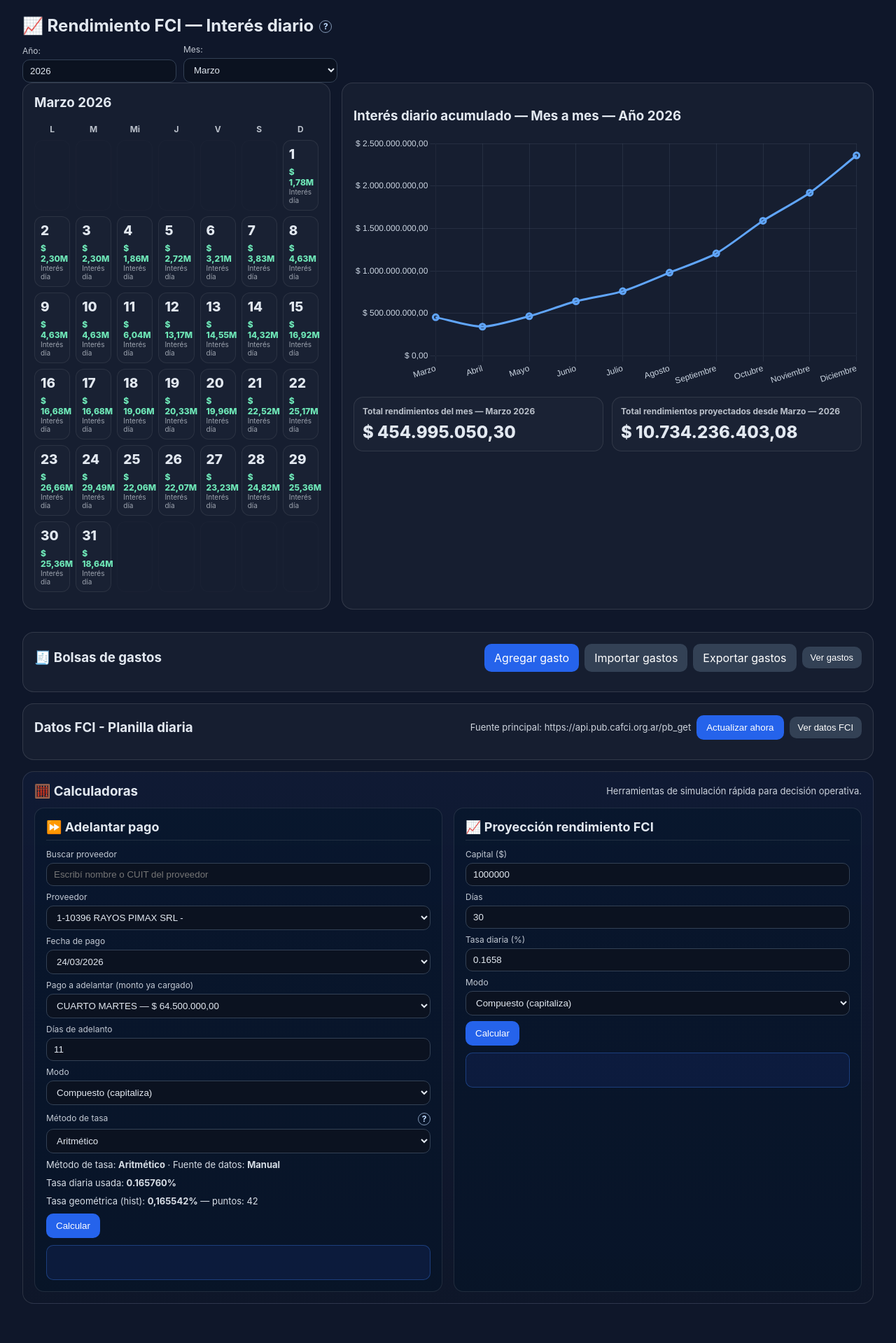
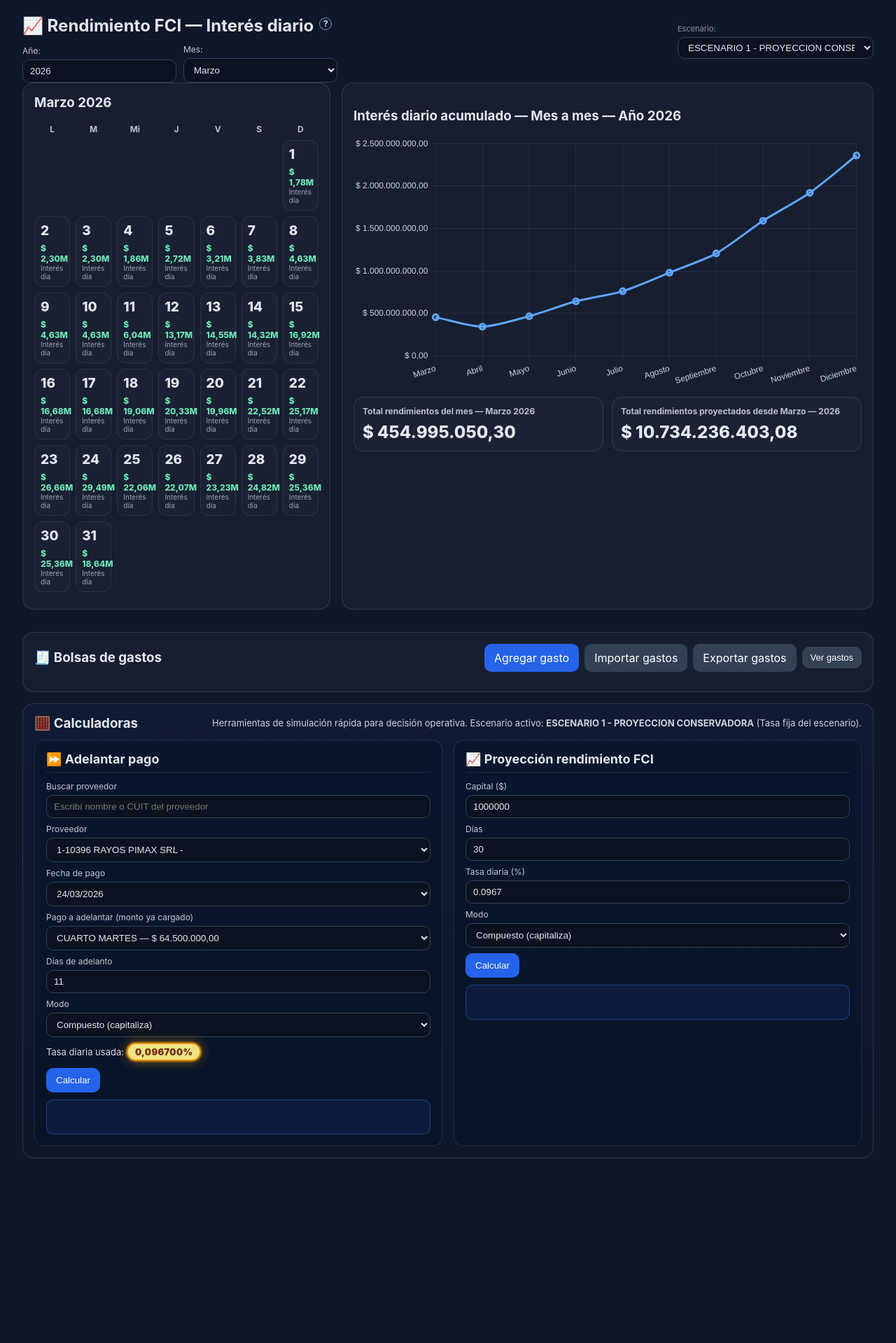
Before and after one commit to emiliortiztrabajo-source/proyeccion_app_django, a Django app: page / in a window 1280 px wide. Shown: the part 93-2012 px from the top of the page at 70% size. After the commit the page ends 1748 px from the top, so only its background shows below. Run offline with Django 5.2, Linux system fonts and the light colour scheme; a user stored in the database is signed in; data comes from the database, SQL or seed files in the repository; both versions use the stored data as it was after the commit.

Commit message:
eeee
eeee

```diff
--- a/dashboard/forms.py
+++ b/dashboard/forms.py
@@ -22,11 +22,18 @@ MONTH_NAME_ES = {
 
 
 class DashboardFilterForm(forms.Form):
+    scenario_id = forms.ChoiceField(label="Escenario", choices=[])
     year = forms.IntegerField(label="Año")
     month = forms.ChoiceField(label="Mes", choices=[])
 
-    def __init__(self, *args, year=2026, start_month=3, **kwargs):
+    def __init__(self, *args, year=2026, start_month=3, scenario_choices=None, selected_scenario_id=None, **kwargs):
         super().__init__(*args, **kwargs)
+        normalized_choices = [(str(pk), label) for pk, label in (scenario_choices or [])]
+        self.fields["scenario_id"].choices = normalized_choices
+        if selected_scenario_id is not None:
+            self.fields["scenario_id"].initial = str(selected_scenario_id)
+        elif normalized_choices:
+            self.fields["scenario_id"].initial = normalized_choices[0][0]
         self.fields["month"].choices = [(m, MONTH_NAME_ES[m]) for m in range(start_month, 13)]
         self.fields["year"].initial = year
         self.fields["month"].initial = start_month
--- a/dashboard/static/dashboard/css/dashboard.css
+++ b/dashboard/static/dashboard/css/dashboard.css
@@ -52,12 +52,46 @@ body {
 }
 .panel-narrow { max-width: 680px; margin: 20px auto; }
 
+.dashboard-head {
+  position: relative;
+}
+#periodFilterForm {
+  position: relative;
+  width: 100%;
+  display: block;
+}
 .dashboard-head h2 { margin: 0; }
+.dashboard-head-scenario-row {
+  position: absolute;
+  top: 12px;
+  right: 0;
+  width: 280px;
+}
 .dashboard-head-title-row {
   display: flex;
-  align-items: center;
+  align-items: flex-start;
   gap: 8px;
   margin: 0 0 12px;
+  padding-right: 300px;
+}
+.dashboard-head-period-row {
+  display: grid;
+  grid-template-columns: repeat(2, minmax(180px, 220px));
+  gap: 10px;
+  align-items: end;
+}
+.scenario-switch-card {
+  width: 100%;
+  min-width: 0;
+  max-width: 100%;
+  padding: 0;
+}
+.form-row--scenario label {
+  font-size: 11px;
+  opacity: .6;
+}
+.form-row--scenario select {
+  padding: 6px 10px;
 }
 .help-inline--head {
   margin-left: 2px;
@@ -72,7 +106,7 @@ body {
   max-width: 720px;
 }
 .filter-grid { display: grid; grid-template-columns: repeat(5, minmax(0,1fr)); gap: 10px; align-items: end; }
-.filter-grid--period { grid-template-columns: repeat(2, minmax(180px, 220px)); }
+.filter-grid--period { grid-template-columns: 1fr; gap: 0; align-items: stretch; }
 .filter-grid--expense { grid-template-columns: minmax(220px, 1.2fr) minmax(180px, .9fr) auto; margin-bottom: 12px; }
 .filter-grid--cafci { grid-template-columns: repeat(2, minmax(170px, 220px)) auto; margin-bottom: 12px; }
 .form-row { display: flex; flex-direction: column; gap: 5px; }
@@ -216,6 +250,29 @@ th { background: rgba(15, 23, 42, .8); position: sticky; top: 0; }
   line-height: 1.45;
 }
 .section-meta--hint { margin-top: 4px; opacity: .95; }
+#metaTasa {
+  display: inline-block;
+  padding: 3px 10px;
+  border-radius: 999px;
+  background: #fef08a;
+  border: 2px solid #f59e0b;
+  color: #7c2d12;
+  font-weight: 900;
+  letter-spacing: .3px;
+  box-shadow: 0 0 0 2px rgba(245, 158, 11, .35), 0 0 18px rgba(245, 158, 11, .55);
+  animation: metaTasaPulse 1.1s ease-in-out infinite;
+}
+
+@keyframes metaTasaPulse {
+  0%, 100% {
+    transform: scale(1);
+    box-shadow: 0 0 0 2px rgba(245, 158, 11, .35), 0 0 18px rgba(245, 158, 11, .55);
+  }
+  50% {
+    transform: scale(1.05);
+    box-shadow: 0 0 0 3px rgba(245, 158, 11, .45), 0 0 24px rgba(245, 158, 11, .8);
+  }
+}
 .calc-actions { margin-top: 8px; margin-bottom: 6px; }
 .calc-result {
   margin-top: 10px;
@@ -249,6 +306,21 @@ th { background: rgba(15, 23, 42, .8); position: sticky; top: 0; }
   .chart-wrap { height: 300px; }
   .panel-title-row { flex-direction: column; align-items: flex-start; }
   .dashboard-head-title-row {
+    flex-direction: column;
     align-items: flex-start;
+    padding-right: 0;
+  }
+  .dashboard-head-scenario-row {
+    position: static;
+    width: 100%;
+    margin-bottom: 8px;
+  }
+  .dashboard-head-period-row {
+    grid-template-columns: 1fr;
+  }
+  .scenario-switch-card {
+    width: 100%;
+    min-width: 0;
+    max-width: 100%;
   }
 }
--- a/dashboard/templates/dashboard/home.html
+++ b/dashboard/templates/dashboard/home.html
@@ -14,6 +14,13 @@
 </section>
 {% else %}
 <section class="dashboard-head">
+  <form method="get" id="periodFilterForm">
+    <div class="dashboard-head-scenario-row">
+      <div class="scenario-switch-card">
+        <div class="form-row form-row--scenario">{{ period_form.scenario_id.label_tag }}{{ period_form.scenario_id }}</div>
+      </div>
+    </div>
+
     <div class="dashboard-head-title-row">
       <h2>📈 Rendimiento FCI — Interés diario</h2>
       <details class="help-inline help-inline--head">
@@ -25,9 +32,11 @@
         </div>
       </details>
     </div>
-  <form method="get" class="filter-grid filter-grid--period" id="periodFilterForm">
+
+    <div class="dashboard-head-period-row">
       <div class="form-row">{{ period_form.year.label_tag }}{{ period_form.year }}</div>
       <div class="form-row">{{ period_form.month.label_tag }}{{ period_form.month }}</div>
+    </div>
     {% if request.GET.provider %}<input type="hidden" name="provider" value="{{ request.GET.provider }}">{% endif %}
     {% if request.GET.payment_date %}<input type="hidden" name="payment_date" value="{{ request.GET.payment_date }}">{% endif %}
     {% if cafci_selected_start %}<input type="hidden" name="start_date" value="{{ cafci_selected_start|date:'Y-m-d' }}">{% endif %}
@@ -265,6 +274,7 @@
   </div>
 </section>
 
+{% if show_cafci_panel %}
 <section class="panel panel-cafci">
   <div class="panel-title-row">
     <h3>Datos FCI - Planilla diaria</h3>
@@ -333,11 +343,12 @@
   </div>
   </div>
 </section>
+{% endif %}
 
 <section class="panel panel-calculators">
   <div class="panel-title-row">
     <h3>🧮 Calculadoras</h3>
-    <p class="section-meta section-meta--inline">Herramientas de simulación rápida para decisión operativa.</p>
+    <p class="section-meta section-meta--inline">Herramientas de simulación rápida para decisión operativa. Escenario activo: <strong>{{ scenario.name }}</strong> ({{ scenario.get_interest_mode_display }}).</p>
   </div>
   <div class="double-grid">
     <article class="calc-box calc-box--adelanto">
@@ -369,6 +380,7 @@
           <option>Simple</option>
         </select>
       </div>
+      {% if scenario_interest_mode == 'WEEKLY_AVG' %}
       <div class="form-row">
         <div class="label-with-help-row">
           <label for="adelantoMetodo">Método de tasa</label>
@@ -387,12 +399,13 @@
         </select>
       </div>
       <p class="section-meta section-meta--hint">Método de tasa: <strong id="metaMetodo">Aritmético</strong> · Fuente de datos: <strong id="metaFuente">{{ cafci_1822_source_mode|default:'manual'|capfirst }}</strong></p>
-      <p class="section-meta section-meta--hint">Tasa diaria usada: <strong id="metaTasa">{{ daily_rate_pct|floatformat:6 }}%</strong></p>
-      {% if cafci_1822_geometric_rate_pct %}
+      {% endif %}
+      <p class="section-meta section-meta--hint">Tasa diaria usada: <strong id="metaTasa" style="display:inline-block;padding:3px 10px;border-radius:999px;background:#fef08a;border:2px solid #f59e0b;color:#7c2d12;font-weight:900;letter-spacing:.3px;box-shadow:0 0 0 2px rgba(245,158,11,.35),0 0 18px rgba(245,158,11,.55);">{{ daily_rate_pct|floatformat:6 }}%</strong></p>
+      {% if scenario_interest_mode == 'WEEKLY_AVG' and cafci_1822_geometric_rate_pct %}
         <p class="section-meta section-meta--hint">Tasa geométrica (hist): <strong>{{ cafci_1822_geometric_rate_pct|floatformat:6 }}%</strong> — puntos: {{ cafci_1822_geometric_points_used }}</p>
       {% endif %}
-      <input type="hidden" id="server_rate_arith" value="{{ cafci_1822_series_arith_rate_decimal_str|default:adelanto_daily_rate_decimal }}">
-      <input type="hidden" id="server_rate_geom" value="{{ cafci_1822_series_geom_rate_decimal_str|default:adelanto_daily_rate_decimal }}">
+      <input type="hidden" id="server_rate_arith" value="{{ calculator_rate_arith_decimal|default:adelanto_daily_rate_decimal }}">
+      <input type="hidden" id="server_rate_geom" value="{{ calculator_rate_geom_decimal|default:adelanto_daily_rate_decimal }}">
       <div class="calc-actions">
         <button type="button" class="btn-primary" data-rate-decimal="{{ adelanto_daily_rate_decimal }}" onclick="calcAdelantoFromButton(this)">Calcular</button>
       </div>
--- a/dashboard/views.py
+++ b/dashboard/views.py
@@ -591,7 +591,15 @@ def _compute_recent_7day_rate():
 
 @login_required
 def dashboard_home(request):
+	available_scenarios = list(Scenario.objects.order_by("-year", "name"))
 	scenario = resolve_default_scenario()
+	requested_scenario_id = request.GET.get("scenario_id")
+	if requested_scenario_id:
+		try:
+			requested_scenario_id = int(requested_scenario_id)
+			scenario = next((s for s in available_scenarios if s.id == requested_scenario_id), scenario)
+		except (TypeError, ValueError):
+			pass
 
 	if not scenario:
 		return render(request, "dashboard/home.html", {"no_data": True})
@@ -601,6 +609,8 @@ def dashboard_home(request):
 		request.GET or None,
 		year=scenario.year,
 		start_month=scenario.start_month,
+		scenario_choices=[(s.id, f"{s.name} ({s.year})") for s in available_scenarios],
+		selected_scenario_id=scenario.id,
 	)
 	expense_filter_form = ExpenseFilterForm(
 		request.GET or None,
@@ -613,6 +623,15 @@ def dashboard_home(request):
 	selected_payment_date = None
 
 	if period_form.is_valid():
+		selected_form_scenario_id = int(period_form.cleaned_data["scenario_id"])
+		selected_scenario = next((s for s in available_scenarios if s.id == selected_form_scenario_id), None)
+		if selected_scenario is not None and selected_scenario.id != scenario.id:
+			scenario = selected_scenario
+			provider_qs = scenario.expenses.values_list("provider_id", flat=True).distinct()
+			expense_filter_form = ExpenseFilterForm(
+				request.GET or None,
+				provider_queryset=Provider.objects.filter(id__in=provider_qs),
+			)
 		selected_year = period_form.cleaned_data["year"]
 		selected_month = int(period_form.cleaned_data["month"])
 
@@ -690,6 +709,8 @@ def dashboard_home(request):
 
 	context = {
 		"scenario": scenario,
+		"available_scenarios": available_scenarios,
+		"show_cafci_panel": scenario.interest_mode == Scenario.INTEREST_MODE_WEEKLY_AVG,
 		"period_form": period_form,
 		"expense_filter_form": expense_filter_form,
 		"month_name": MONTH_NAME_ES[selected_month],
@@ -721,35 +742,39 @@ def dashboard_home(request):
 		"next_dir_amount": _next_dir_for("amount"),
 		"today": date.today(),
 	}
-	context.update(_build_cafci_context(request))
+	if context["show_cafci_panel"]:
+		context.update(_build_cafci_context(request))
 
-	# Keep default displayed rate aligned with source series first (manual/excel), then fall back.
-	preferred_rates = [
-		_sanitize_rate_decimal(context.get("cafci_1822_series_arith_rate_decimal")),
-		_sanitize_rate_decimal(context.get("cafci_1822_series_geom_rate_decimal")),
-		_sanitize_rate_decimal(context.get("cafci_1822_geometric_rate_decimal")),
-		_sanitize_rate_decimal(context.get("cafci_1822_7day_rate_decimal")),
-		_sanitize_rate_decimal(context.get("cafci_1822_estimated_rate_decimal")),
-	]
-	estimated_rate_decimal = next((r for r in preferred_rates if r is not None), None)
-	if estimated_rate_decimal is not None:
-		context["daily_rate_pct"] = float(estimated_rate_decimal * Decimal("100"))
-		context["daily_rate_pct_input"] = f"{(estimated_rate_decimal * Decimal('100')):.4f}"
-		context["adelanto_daily_rate_decimal"] = f"{estimated_rate_decimal:.10f}".rstrip("0").rstrip(".")
+	fixed_rate_decimal = _sanitize_rate_decimal(scenario.daily_interest_rate) or Decimal("0")
+	context["scenario_interest_mode"] = scenario.interest_mode
+
+	if scenario.interest_mode == Scenario.INTEREST_MODE_WEEKLY_AVG:
+		# Weekly-average scenario: prefer calculated rates from series/history.
+		preferred_rates = [
+			_sanitize_rate_decimal(context.get("cafci_1822_series_arith_rate_decimal")),
+			_sanitize_rate_decimal(context.get("cafci_1822_series_geom_rate_decimal")),
+			_sanitize_rate_decimal(context.get("cafci_1822_geometric_rate_decimal")),
+			_sanitize_rate_decimal(context.get("cafci_1822_7day_rate_decimal")),
+			_sanitize_rate_decimal(context.get("cafci_1822_estimated_rate_decimal")),
+		]
+		selected_rate_decimal = next((r for r in preferred_rates if r is not None), fixed_rate_decimal)
+		context["daily_rate_pct"] = float(selected_rate_decimal * Decimal("100"))
+		context["daily_rate_pct_input"] = f"{(selected_rate_decimal * Decimal('100')):.4f}"
+		context["adelanto_daily_rate_decimal"] = _rate_decimal_to_plain_string(selected_rate_decimal)
+		context["calculator_rate_arith_decimal"] = _rate_decimal_to_plain_string(
+			_sanitize_rate_decimal(context.get("cafci_1822_series_arith_rate_decimal")) or selected_rate_decimal
+		)
+		context["calculator_rate_geom_decimal"] = _rate_decimal_to_plain_string(
+			_sanitize_rate_decimal(context.get("cafci_1822_series_geom_rate_decimal")) or selected_rate_decimal
+		)
 	else:
-		cafci_ficha = context.get("cafci_ficha") or {}
-		cafci_daily_return_pct = cafci_ficha.get("dailyReturn")
-		if cafci_daily_return_pct is not None:
-			try:
-				rate_pct_decimal = Decimal(cafci_daily_return_pct)
-				rate_decimal = _sanitize_rate_decimal(rate_pct_decimal / Decimal("100"))
-			except Exception:
-				rate_decimal = None
-				rate_pct_decimal = None
-			if rate_decimal is not None and rate_pct_decimal is not None:
-				context["daily_rate_pct"] = float(rate_pct_decimal)
-				context["daily_rate_pct_input"] = f"{rate_pct_decimal:.4f}"
-				context["adelanto_daily_rate_decimal"] = f"{rate_decimal:.10f}".rstrip("0").rstrip(".")
+		# Fixed scenario: keep explicit configured rate (e.g., 0.0967%) everywhere in calculators.
+		context["daily_rate_pct"] = float(fixed_rate_decimal * Decimal("100"))
+		context["daily_rate_pct_input"] = f"{(fixed_rate_decimal * Decimal('100')):.4f}"
+		fixed_rate_str = _rate_decimal_to_plain_string(fixed_rate_decimal)
+		context["adelanto_daily_rate_decimal"] = fixed_rate_str
+		context["calculator_rate_arith_decimal"] = fixed_rate_str
+		context["calculator_rate_geom_decimal"] = fixed_rate_str
 
 	return render(request, "dashboard/home.html", context)
 
```
Also changed, not shown: dashboard/models.py (+8 -0 lines), dashboard/migrations/0007_scenario_interest_mode_and_seed_weekly.py (added), db.sqlite3. Lines whose indentation alone changed are shown as unchanged.
